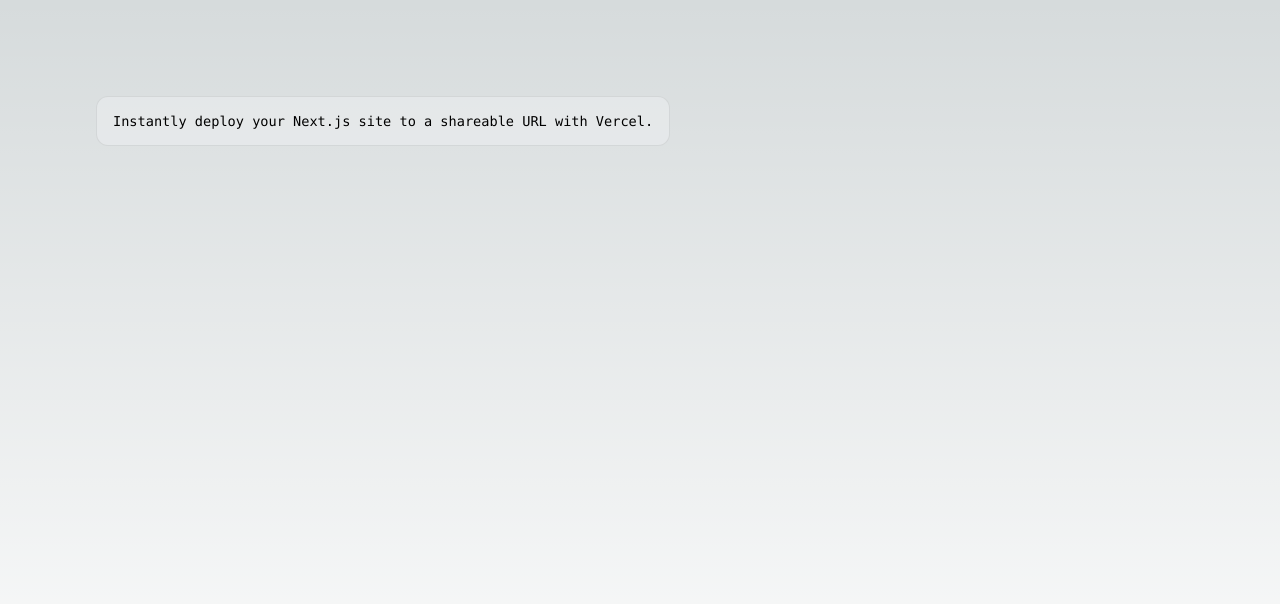
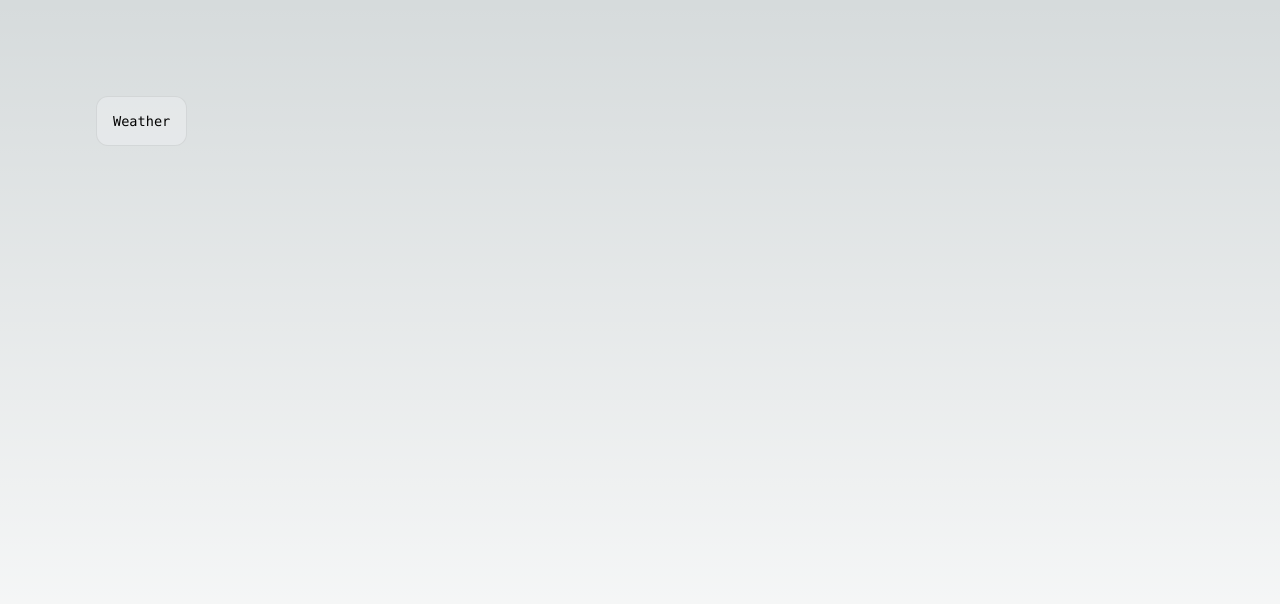
Before and after one commit to Yevhen999/weather-app, a Next.js app: page / in a window 1280 px wide. Shown: the top 604 px of the page. Built offline with nearby package versions, Linux system fonts and the light colour scheme.

Commit message:
change main page title

```diff
--- a/app/page.js
+++ b/app/page.js
@@ -5,9 +5,7 @@ export default function Home() {
   return (
     <main className={styles.main}>
       <div className={styles.description}>
-        <p>
-          Instantly deploy your Next.js site to a shareable URL with Vercel.
-        </p>
+        <p>Weather</p>
       </div>
     </main>
   );
```
